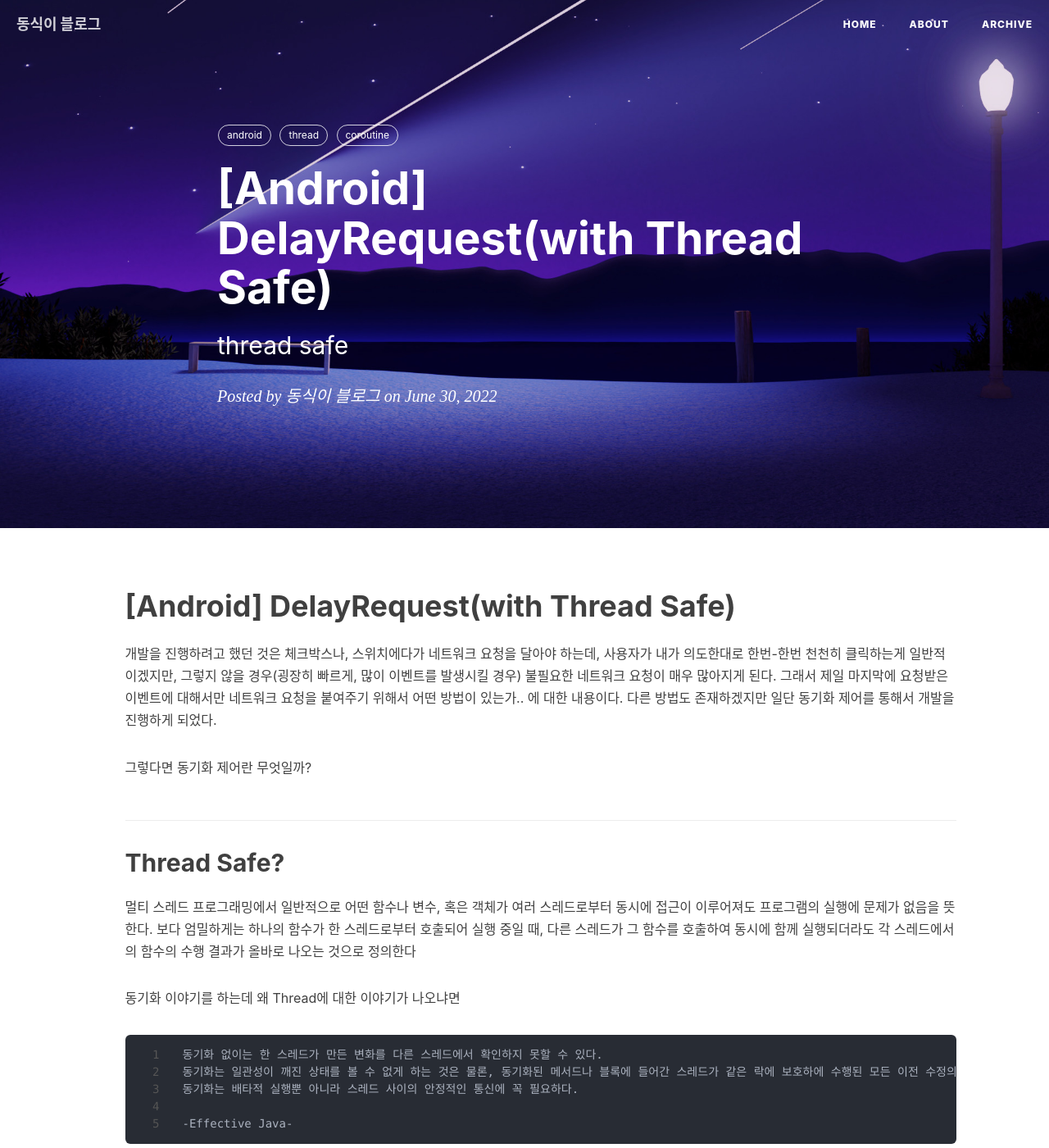
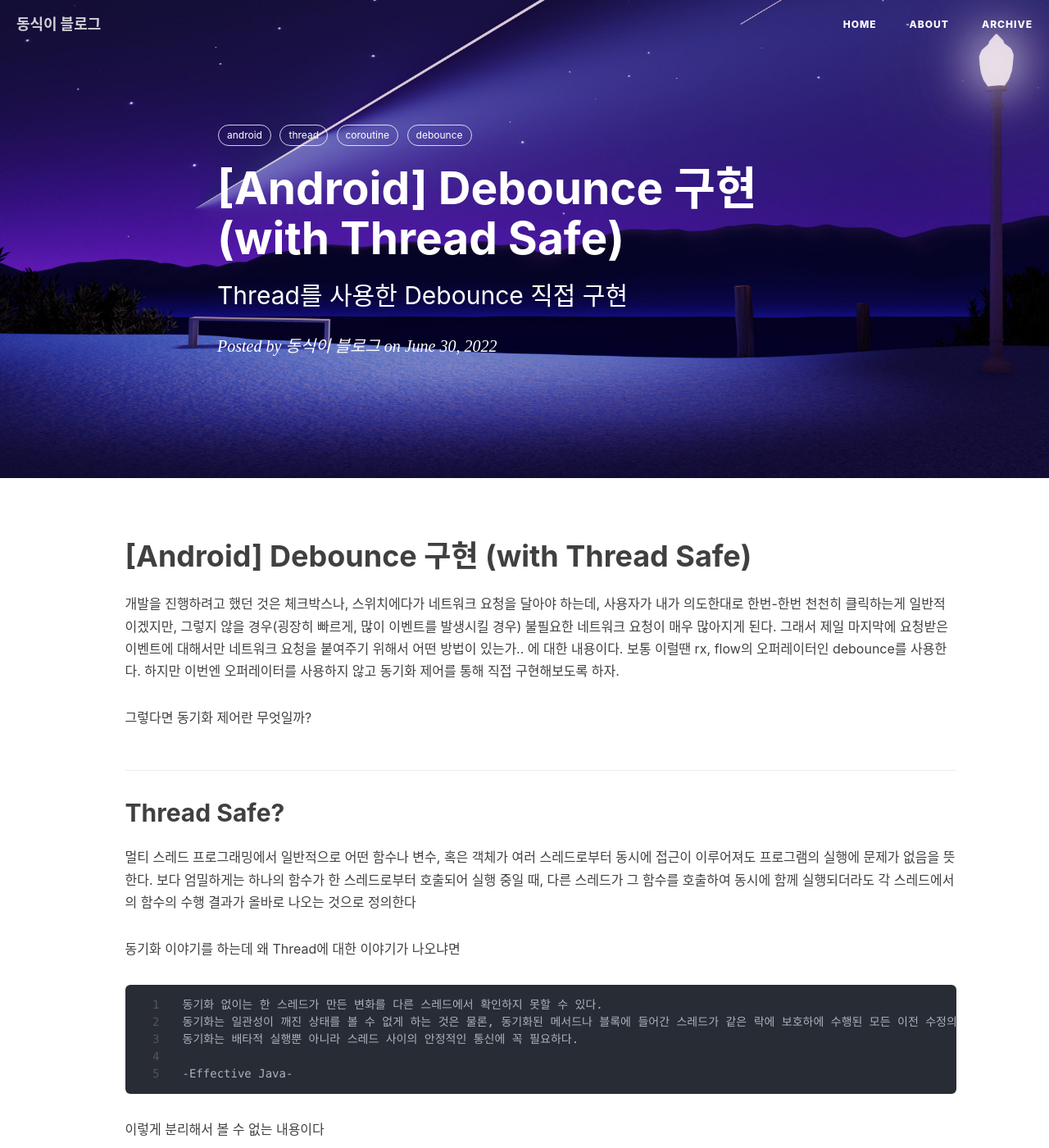
Before and after one commit to dongsik93/dongsik93.github.io, a Jekyll site: the page built from _posts/2022-06-30-til-android-delayrequest-thread-safe.md, in a window 1280 px wide and 1400 px high. Shown: the whole window at 82% size. Built offline with Jekyll 4.4.1, drawn with Linux system fonts in a browser that asks for light colours; nearby versions of some CDN libraries; comment, search, counter and statistics services are not loaded.

Commit message:
edit post to debounce

```diff
--- a/_posts/2022-06-30-til-android-delayrequest-thread-safe.md
+++ b/_posts/2022-06-30-til-android-delayrequest-thread-safe.md
@@ -1,10 +1,10 @@
 ---
 layout: post
-title: "[Android] DelayRequest(with Thread Safe)"
-subtitle: "thread safe"
+title: "[Android] Debounce 구현 (with Thread Safe)"
+subtitle: "Thread를 사용한 Debounce 직접 구현"
 date: 2022-06-30 18:00:00 +0900
 categories: til
-tags: android thread coroutine
+tags: android thread coroutine debounce
 comments: true
 
 
@@ -12,11 +12,13 @@ comments: true
 
 
 
-# [Android] DelayRequest(with Thread Safe)
+# [Android] Debounce 구현 (with Thread Safe)
 
 
 
-개발을 진행하려고 했던 것은 체크박스나, 스위치에다가 네트워크 요청을 달아야 하는데, 사용자가 내가 의도한대로 한번-한번 천천히 클릭하는게 일반적이겠지만, 그렇지 않을 경우(굉장히 빠르게, 많이 이벤트를 발생시킬 경우) 불필요한 네트워크 요청이 매우 많아지게 된다. 그래서 제일 마지막에 요청받은 이벤트에 대해서만 네트워크 요청을 붙여주기 위해서 어떤 방법이 있는가.. 에 대한 내용이다. 다른 방법도 존재하겠지만 일단 동기화 제어를 통해서 개발을 진행하게 되었다.
+개발을 진행하려고 했던 것은 체크박스나, 스위치에다가 네트워크 요청을 달아야 하는데, 사용자가 내가 의도한대로 한번-한번 천천히 클릭하는게 일반적이겠지만, 그렇지 않을 경우(굉장히 빠르게, 많이 이벤트를 발생시킬 경우) 불필요한 네트워크 요청이 매우 많아지게 된다. 그래서 제일 마지막에 요청받은 이벤트에 대해서만 네트워크 요청을 붙여주기 위해서 어떤 방법이 있는가.. 에 대한 내용이다. 보통 이럴땐 rx, flow의 오퍼레이터인 debounce를 사용한다. 하지만 이번엔 오퍼레이터를 사용하지 않고 동기화 제어를 통해 직접 구현해보도록 하자.
+
+
 
 그렇다면 동기화 제어란 무엇일까?
 
```
